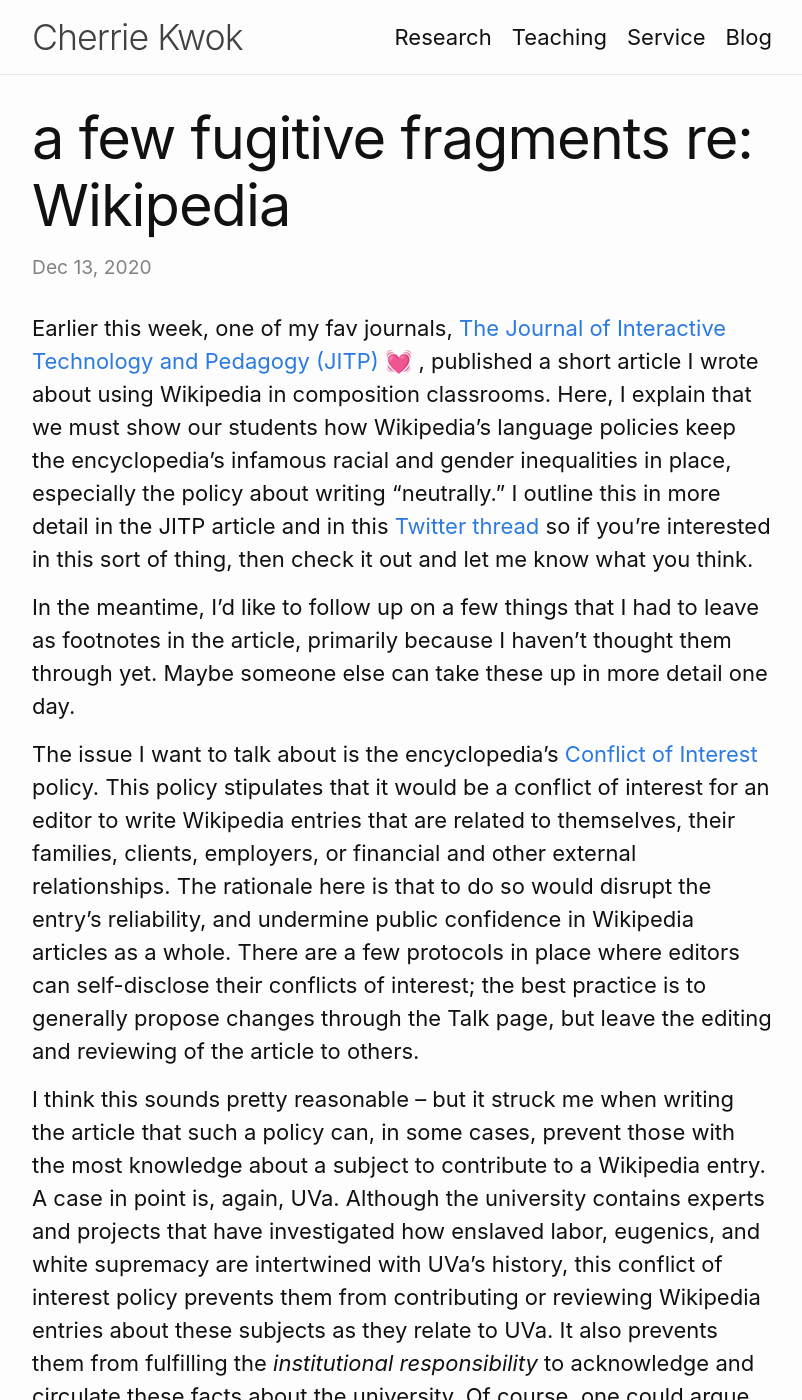
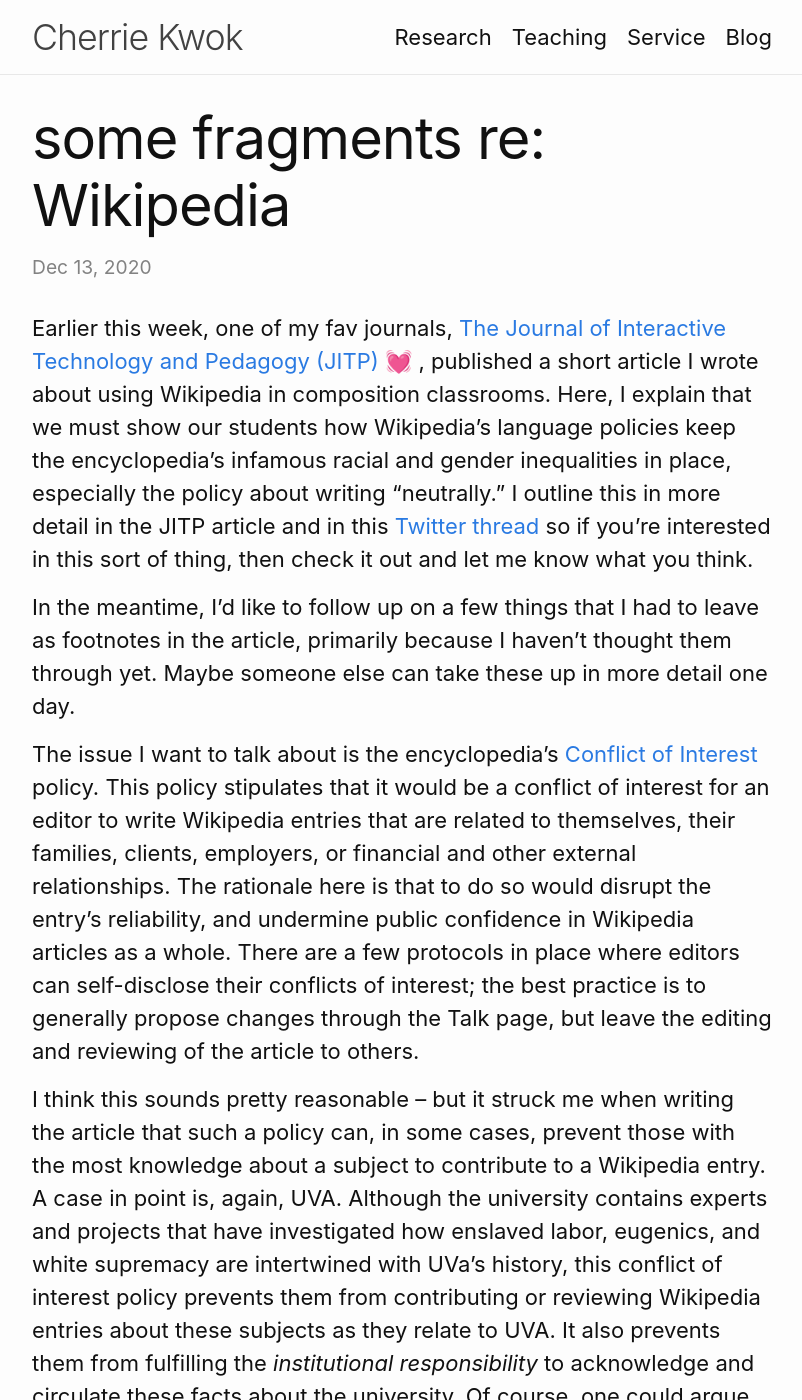
Before and after one commit to mk7kf/mk7kf.github.io, a Jekyll site: the page built from _posts/2020-12-13-wikipedia.md, in a window 1280 px wide and 1400 px high. Shown: the whole window, without its empty margins (238-1040 px from the left). Built offline with Jekyll 4.4.1, drawn with Linux system fonts in a browser that asks for light colours; emoji names are drawn with the system emoji font; comment, search, counter and statistics services are not loaded.

Commit message:
Update 2020-12-13-wikipedia.md

```diff
--- a/_posts/2020-12-13-wikipedia.md
+++ b/_posts/2020-12-13-wikipedia.md
@@ -1,6 +1,6 @@
 ---
 layout: post
-title: "a few fugitive fragments re: Wikipedia"
+title: "some fragments re: Wikipedia"
 date: 2020-12-13
 page.tags: reflection
 site.author: Cherrie
@@ -14,4 +14,4 @@
 
 The issue I want to talk about is the encyclopedia's [Conflict of Interest](https://en.wikipedia.org/wiki/Wikipedia:Conflict_of_interest) policy. This policy stipulates that it would be a conflict of interest for an editor to write Wikipedia entries that are related to themselves, their families, clients, employers, or financial and other external relationships. The rationale here is that to do so would disrupt the entry's reliability, and undermine public confidence in Wikipedia articles as a whole. There are a few protocols in place where editors can self-disclose their conflicts of interest; the best practice is to generally propose changes through the Talk page, but leave the editing and reviewing of the article to others.
 
-I think this sounds pretty reasonable -- but it struck me when writing the article that such a policy can, in some cases, prevent those with the most knowledge about a subject to contribute to a Wikipedia entry. A case in point is, again, UVa. Although the university contains experts and projects that have investigated how enslaved labor, eugenics, and white supremacy are intertwined with UVa's history, this conflict of interest policy prevents them from contributing or reviewing Wikipedia entries about these subjects as they relate to UVa. It also prevents them from fulfilling the *institutional responsibility* to acknowledge and circulate these facts about the university.  Of course, one could argue that we can bring in a non-UVA affiliated editor or expert to review and edit those Wikipedia entries -- but the point is that, ethically, it seems like those at UVA should perform that labor. It's possible that the same double-bind I've described here might be occurring for other institutions and groups. If so, then Wikipedia might need to reconsider their conflict of interest policy to accommodate situations like these... :eyes:
+I think this sounds pretty reasonable -- but it struck me when writing the article that such a policy can, in some cases, prevent those with the most knowledge about a subject to contribute to a Wikipedia entry. A case in point is, again, UVA. Although the university contains experts and projects that have investigated how enslaved labor, eugenics, and white supremacy are intertwined with UVa's history, this conflict of interest policy prevents them from contributing or reviewing Wikipedia entries about these subjects as they relate to UVA. It also prevents them from fulfilling the *institutional responsibility* to acknowledge and circulate these facts about the university.  Of course, one could argue that we can bring in a non-UVA affiliated editor or expert to review and edit those Wikipedia entries -- but the point is that, ethically, it seems like those at UVA should perform that labor. It's possible that the same double-bind I've described here might be occurring for other institutions and groups. If so, then Wikipedia might need to reconsider their conflict of interest policy to accommodate situations like these... :eyes:
```
